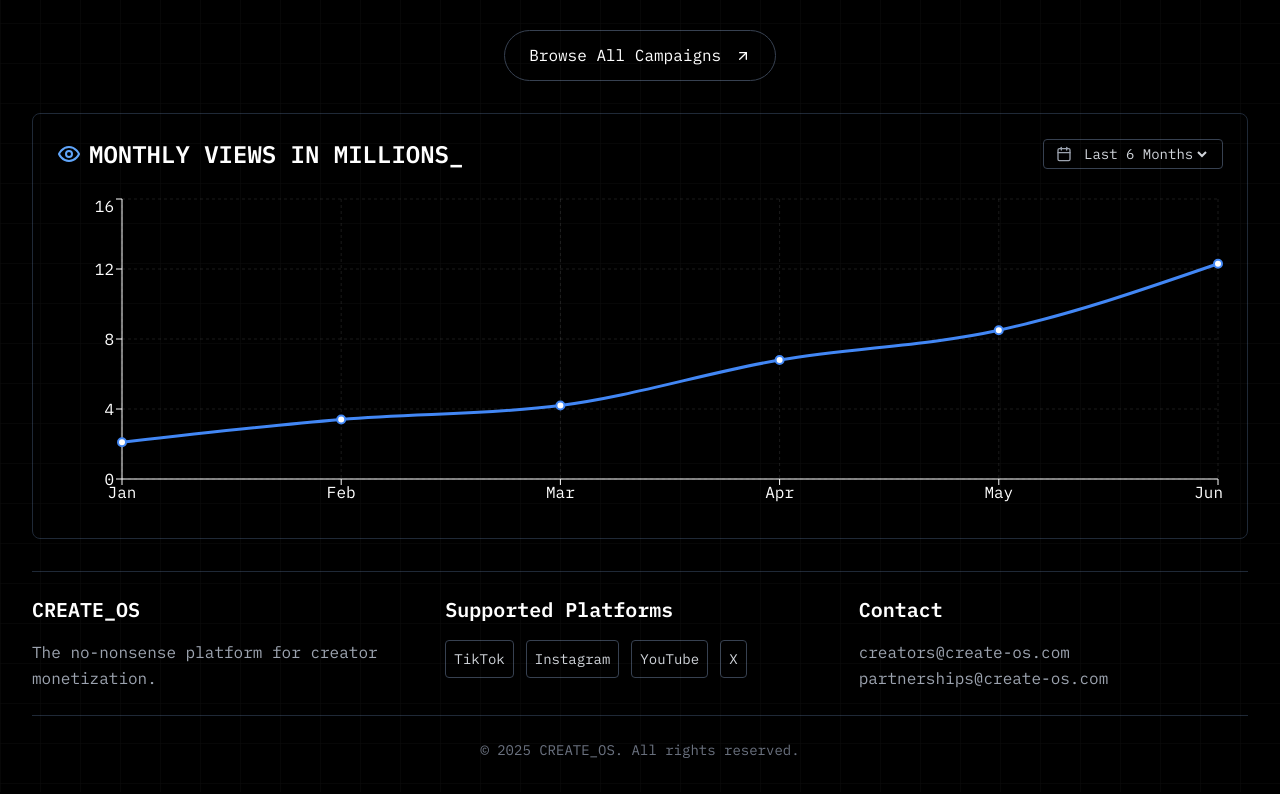
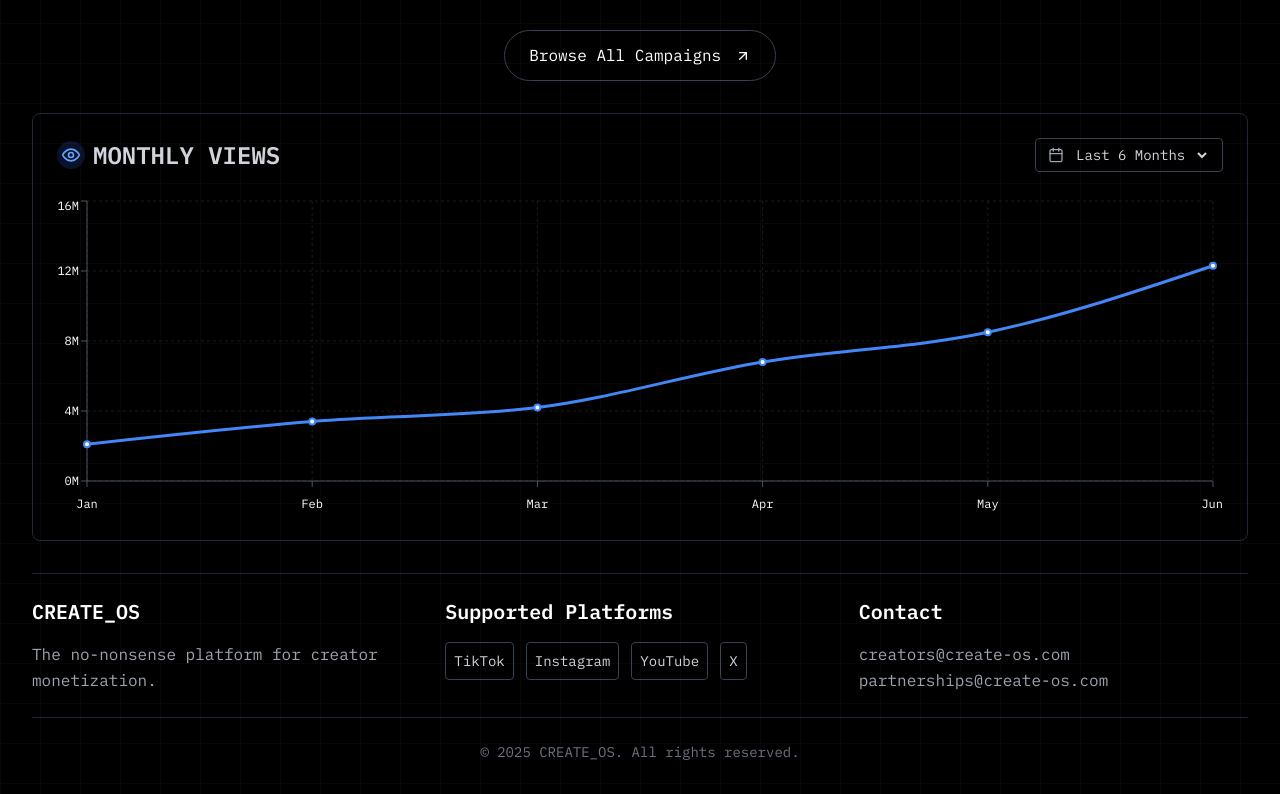
Before and after one commit to arconkli/cos, a Next.js app: page / in a window 1280 px wide. Shown: the part 1457-2251 px from the top of the page. Built offline with nearby package versions, Linux system fonts and the light colour scheme.

Commit message:
c 3.7 60

```diff
--- a/src/app/page.tsx
+++ b/src/app/page.tsx
@@ -485,14 +485,16 @@ export default function HomePage() {
         <div
           className="border border-gray-800 p-6 rounded-lg mb-8"
         >
-          <div className="flex justify-between items-center mb-6">
-            <h2 className="text-2xl font-bold flex items-center gap-2 text-white">
-              <Eye className="h-6 w-6 text-blue-400" />
-              MONTHLY VIEWS IN MILLIONS_
+          <div className="flex flex-col sm:flex-row justify-between items-start sm:items-center gap-3 mb-6">
+            <h2 className="text-xl sm:text-2xl font-bold flex items-center gap-2 text-white">
+              <div className="flex items-center justify-center p-1 rounded-full bg-blue-900/30">
+                <Eye className="h-4 w-4 sm:h-5 sm:w-5 text-blue-400" />
+              </div>
+              <span className="whitespace-normal sm:whitespace-nowrap">MONTHLY VIEWS</span>
             </h2>
-            <div className="flex items-center gap-2 border border-gray-700 px-3 py-1 rounded">
+            <div className="flex items-center gap-2 border border-gray-700 px-3 py-1.5 rounded">
               <Calendar className="h-4 w-4 text-gray-400" />
-              <select className="bg-transparent border-none outline-none text-sm text-gray-300">
+              <select className="bg-transparent border-none outline-none text-xs sm:text-sm text-gray-300 pr-2">
                 <option value="6M">Last 6 Months</option>
                 <option value="1Y">Last Year</option>
                 <option value="ALL">All Time</option>
@@ -502,24 +504,32 @@ export default function HomePage() {
 
           <div className="h-64 md:h-80">
             <ResponsiveContainer width="100%" height="100%">
-              <LineChart data={growthData}>
+              <LineChart data={growthData} margin={{ top: 5, right: 10, left: -10, bottom: 5 }}>
                 <CartesianGrid strokeDasharray="3 3" stroke="rgba(255,255,255,0.1)" />
                 <XAxis
                   dataKey="month"
-                  stroke="#FFFFFF"
-                  tick={{ fill: '#FFFFFF' }}
+                  stroke="#9CA3AF"
+                  tick={{ fill: '#FFFFFF', fontSize: 12 }}
+                  tickLine={{ stroke: '#4B5563' }}
+                  axisLine={{ stroke: '#4B5563' }}
+                  dy={10}
                 />
                 <YAxis
-                  stroke="#FFFFFF"
-                  tick={{ fill: '#FFFFFF' }}
+                  stroke="#9CA3AF"
+                  tick={{ fill: '#FFFFFF', fontSize: 12 }}
+                  tickLine={{ stroke: '#4B5563' }}
+                  axisLine={{ stroke: '#4B5563' }}
+                  tickFormatter={(value) => `${value}M`}
+                  width={40}
                 />
                 <Tooltip content={<CustomTooltip />} />
                 <Line
                   type="monotone"
                   dataKey="views"
+                  name="Views"
                   stroke="#4287f5"
                   strokeWidth={3}
-                  dot={{ fill: '#FFFFFF', r: 4, strokeWidth: 2 }}
+                  dot={{ fill: '#FFFFFF', r: 3, strokeWidth: 2 }}
                   activeDot={{ r: 6, fill: '#4287f5' }}
                 />
               </LineChart>
```
